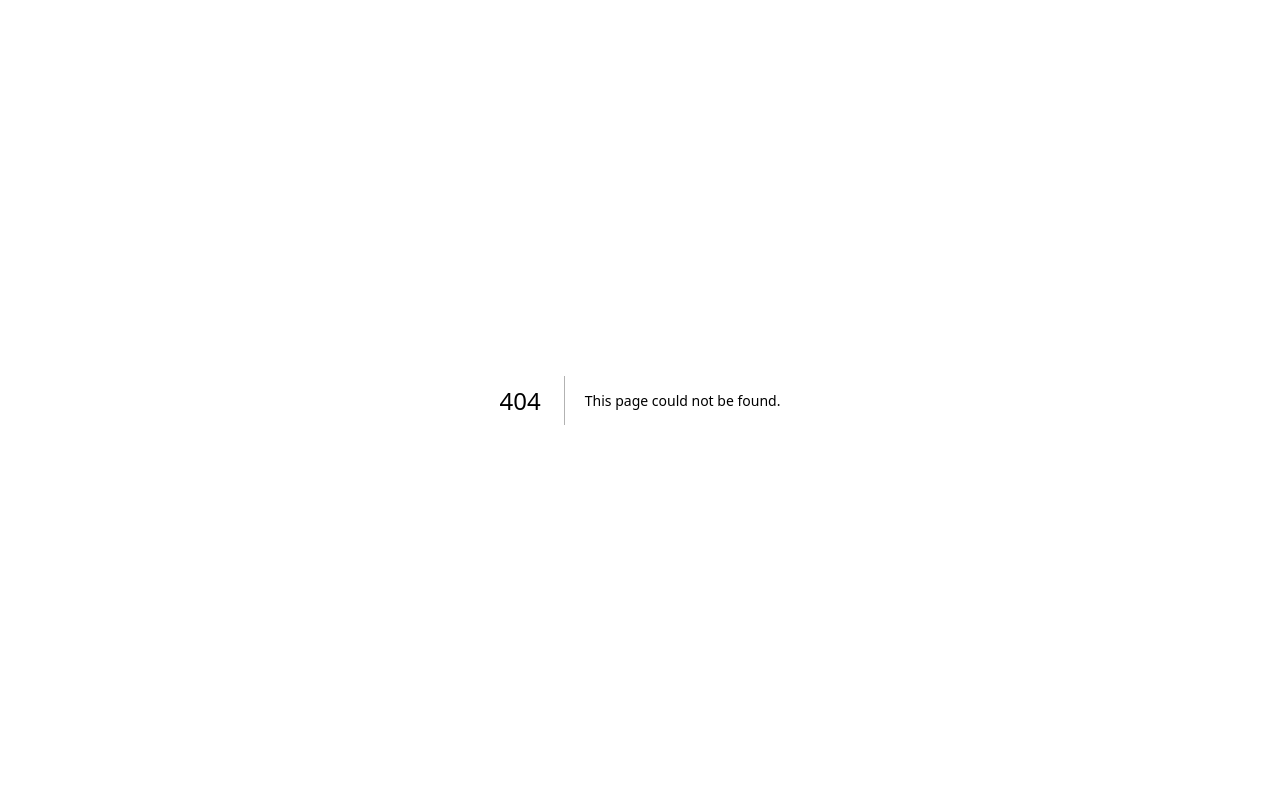
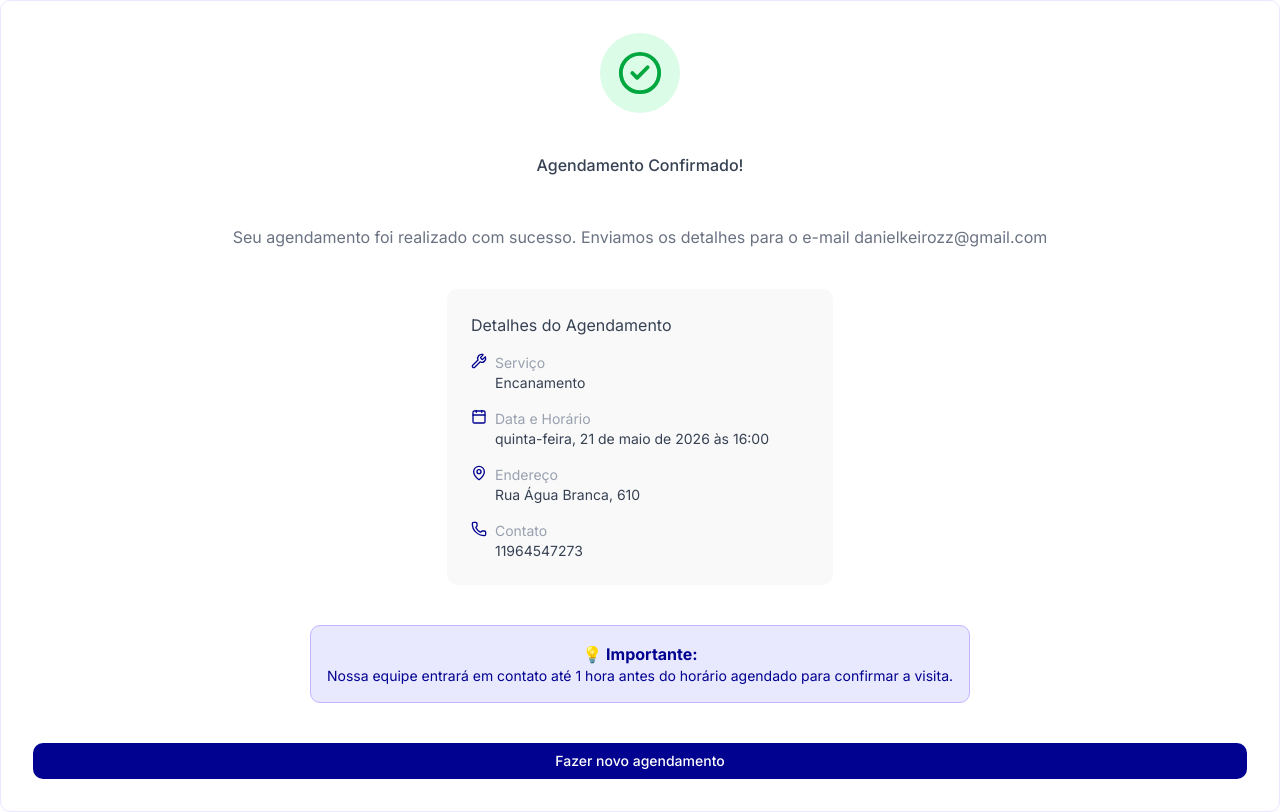
Before and after one commit to danielqueirozc/system-rh, a Next.js app in the folder web/: page /confirmation in a window 1280 px wide. Before the commit this address had no page. Built offline with nearby package versions, Linux system fonts and the light colour scheme.

Commit message:
feat: create Conformation component

```diff
--- /dev/null
+++ b/web/app/confirmation/page.tsx
@@ -0,0 +1,66 @@
+import { Calendar, CircleCheck, MapPin, Phone, Wrench } from "lucide-react";
+import Link from "next/link";
+
+export default function Confirmation() {
+  return (
+    <div className="flex flex-col border border-purple bg-white p-8 text-center rounded-lg">
+      <div className="flex flex-col gap-10 items-center">
+        <div className="flex items-center justify-center w-20 h-20 bg-[#DBFCE7] rounded-full">
+          <CircleCheck size={46} color="#00A63E" />
+        </div>
+
+        <div className="flex flex-col gap-12">
+          <span className="text-gray-700 font-medium">Agendamento Confirmado!</span>
+          <p className="text-gray-500">Seu agendamento foi realizado com sucesso. Enviamos os detalhes para o e-mail danielkeirozz@gmail.com</p>
+        </div>
+
+        <div className="bg-[#F9F9F9] p-6 rounded-lg flex flex-col items-start gap-4 text-left">
+          <span className="text-gray-700">Detalhes do Agendamento</span>
+
+          <div className="text-sm flex gap-2">
+            <Wrench size={16} color="#020290" />
+            <div className="flex flex-col items-start">
+              <p className="text-gray-400">Serviço</p>
+              <p className="text-gray-700">Encanamento</p>
+            </div>
+          </div>
+
+          <div className="text-sm flex gap-2">
+            <Calendar size={16} color="#020290" />
+            <div className="flex flex-col items-start">
+              <p className="text-gray-400">Data e Horário</p>
+              <p className="text-gray-700 pr-10">quinta-feira, 21 de maio de 2026 às 16:00</p>
+            </div>
+          </div>
+
+          <div className="text-sm flex gap-2">
+            <MapPin size={16} color="#020290" />
+            <div className="flex flex-col items-start">
+              <p className="text-gray-400">Endereço</p>
+              <p className="text-gray-700">Rua Água Branca, 610</p>
+            </div>
+          </div>
+
+          <div className="text-sm flex gap-2">
+            <Phone size={16} color="#020290" />
+            <div className="flex flex-col items-start">
+              <p className="text-gray-400">Contato</p>
+              <p className="text-gray-700">11964547273</p>
+            </div>
+          </div>
+        </div>
+
+        <div className="bg-purple rounded-lg border border-violet-300 p-4">
+          <strong className="text-blue">💡 Importante:</strong>
+          <p className="text-blue text-sm">Nossa equipe entrará em contato até 1 hora antes do horário agendado para confirmar a visita.</p>
+        </div>
+
+        <Link
+          className="bg-blue text-white text-sm font-medium w-full py-2 rounded-lg"
+          href='/'>
+          Fazer novo agendamento
+        </Link>
+      </div>
+    </div>
+  )
+}
```
